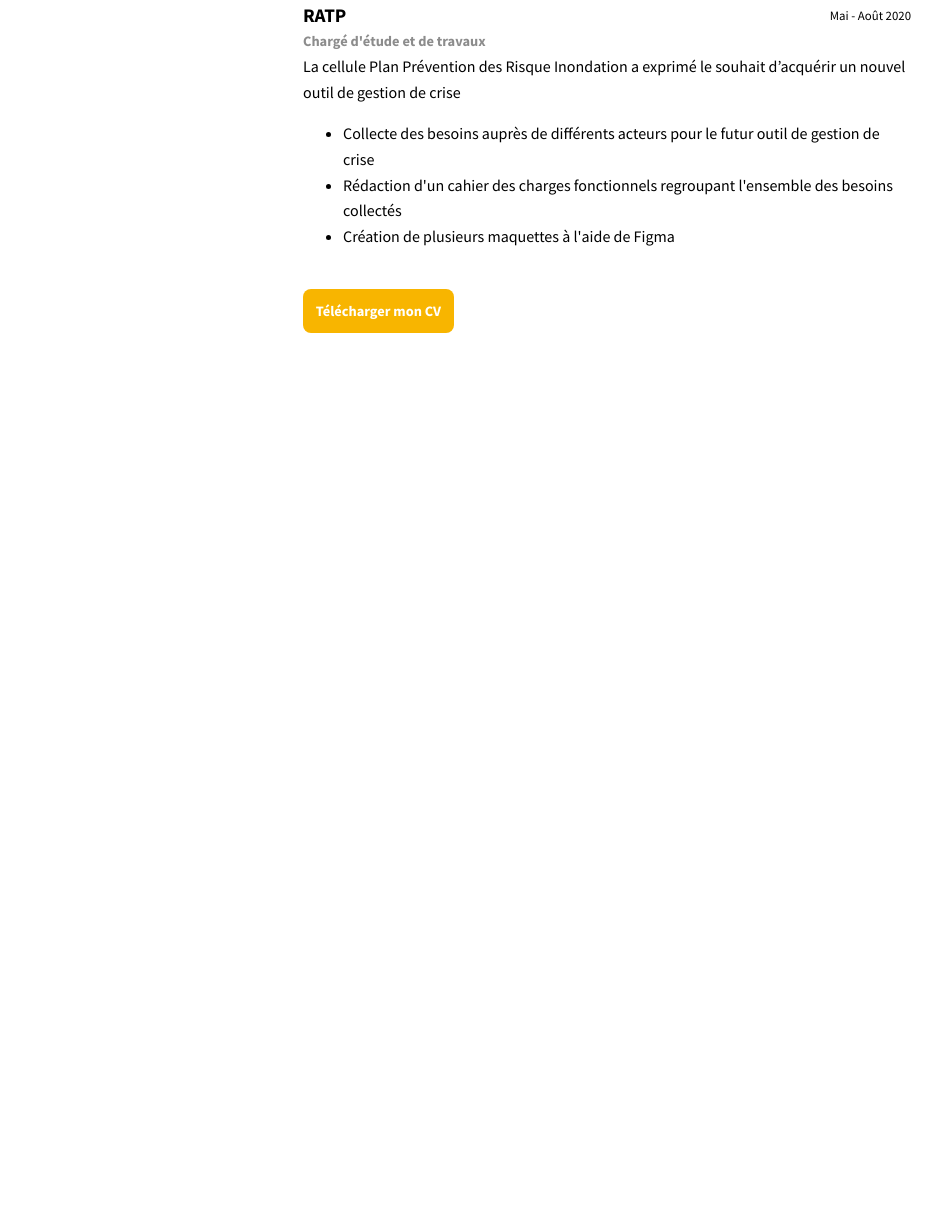
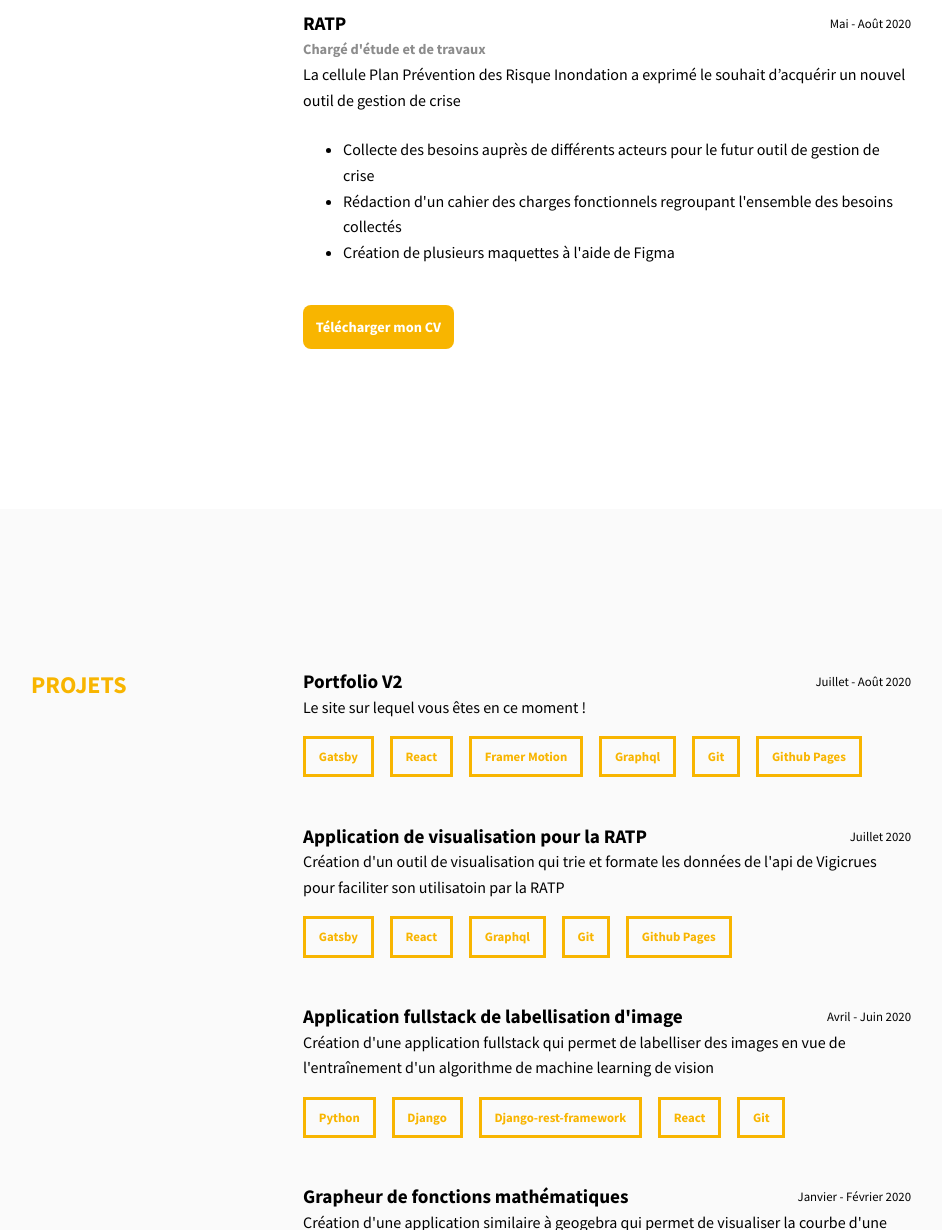
Before and after one commit to alexandrelam/portfolio-v2, a Gatsby site: page / in a window 1280 px wide. Shown: the part 2254-3484 px from the top of the page, without its empty margins (169-1111 px from the left). Before the commit the page ends 2747 px from the top, so only its background shows below. Built offline with nearby package versions, Linux system fonts and the light colour scheme; Gatsby itself is replaced by a stand-in of ours.

Commit message:
ajout de la section projets

```diff
--- a/src/components/card.js
+++ b/src/components/card.js
@@ -1,7 +1,8 @@
 import React from "react"
 import "./styles/card.css"
+import Tag from "./tag"
 
-export default function Card({ title, role, date, content, children }) {
+export default function Card({ title, role, date, content, tags, children }) {
   return (
     <div className="card">
       <div className="header">
@@ -10,6 +11,9 @@ export default function Card({ title, role, date, content, children }) {
       </div>
       {role && <p className="role">{role}</p>}
       <p className="content-paragraph">{content}</p>
+      <div className="tag-container">
+        {tags && tags.map(tag => <Tag title={tag} />)}
+      </div>
       {children && <ul>{children}</ul>}
     </div>
   )
--- a/src/components/styles/card.css
+++ b/src/components/styles/card.css
@@ -34,3 +34,9 @@
 .card{
     margin-bottom: 2.5rem;
 }
+
+.card .tag-container{
+  display: flex;
+  flex-wrap: wrap;
+  margin-bottom: 0.5rem;
+}
--- a/src/pages/index.js
+++ b/src/pages/index.js
@@ -3,6 +3,8 @@ import SEO from "../components/seo"
 import HeroSection from '../sections/hero'
 import AboutSection from '../sections/about'
 import ExperienceSection from '../sections/experience'
+import ProjetSection from '../sections/projet'
+
 import './style.css'
 
 export default function IndexPage() {
@@ -12,6 +14,7 @@ export default function IndexPage() {
       <HeroSection />
       <AboutSection />
       <ExperienceSection />
+      <ProjetSection />
     </div>
   )
 }
--- a/src/sections/about.js
+++ b/src/sections/about.js
@@ -6,7 +6,7 @@ import "./styles/about.css"
 
 export default function AboutSection() {
   return (
-    <Layout title="ABOUT" color={true}>
+    <Layout title="À PROPOS" color={true}>
       <p id="rm-margintop">
         Actuellement, je suis en 2ème année à{" "}
         <strong>l’école d’ingénieurs</strong> à l’Institut des{" "}
--- a/src/sections/experience.js
+++ b/src/sections/experience.js
@@ -6,7 +6,7 @@ import CV from "../static/Alexandre_CV.pdf"
 
 export default function ExperienceSection() {
   return (
-    <Layout title="EXPERIENCE">
+    <Layout title="EXPÉRIENCE">
       <Card
         title="Institut Mines-Télécom"
         date="2018 - Maintenant"
--- /dev/null
+++ b/src/sections/projet.js
@@ -0,0 +1,46 @@
+import React from "react"
+import Layout from "../components/layout"
+import Card from "../components/card"
+
+export default function ProjetSection() {
+  return (
+    <Layout title="PROJETS" color>
+      <Card
+        title="Portfolio V2"
+        date="Juillet - Août 2020"
+        content="Le site sur lequel vous êtes en ce moment !"
+        tags={["Gatsby", "React", "Framer Motion", "Graphql", "Git", "Github Pages"]}
+      />
+      <Card
+        title="Application de visualisation pour la RATP"
+        date="Juillet 2020"
+        content="Création d'un outil de visualisation qui trie et formate les données de l'api de Vigicrues pour faciliter son utilisatoin par la RATP"
+        tags={["Gatsby", "React", "Graphql", "Git", "Github Pages"]}
+      />
+      <Card
+        title="Application fullstack de labellisation d'image"
+        date="Avril - Juin 2020"
+        content="Création d'une application fullstack qui permet de labelliser des images en vue de l'entraînement d'un algorithme de machine learning de vision"
+        tags={["Python", "Django", "Django-rest-framework", "React", "Git"]}
+      />
+      <Card
+        title="Grapheur de fonctions mathématiques"
+        date="Janvier - Février 2020"
+        content="Création d'une application similaire à geogebra qui permet de visualiser la courbe d'une fonction entrée"
+        tags={["Programmation en C", "OpenGL"]}
+      />
+      <Card
+        title="Visualiseur d'algorithmes de tri"
+        date="Novembre 2019"
+        content="Outil de visualisation des algorithmes de tri : Quicksort, Bubblesort, Mergesort"
+        tags={["Programmation en C", "SDL2"]}
+      />
+      <Card
+        title="Machine learning et algorithme génétique"
+        date="Février - Avril 2019"
+        content="Création d'un algorithme de machine learning sans supervision basé sur le jeu Flappy Bird"
+        tags={["Python", "Pygame", "Numpy"]}
+      />
+    </Layout>
+  )
+}
```
